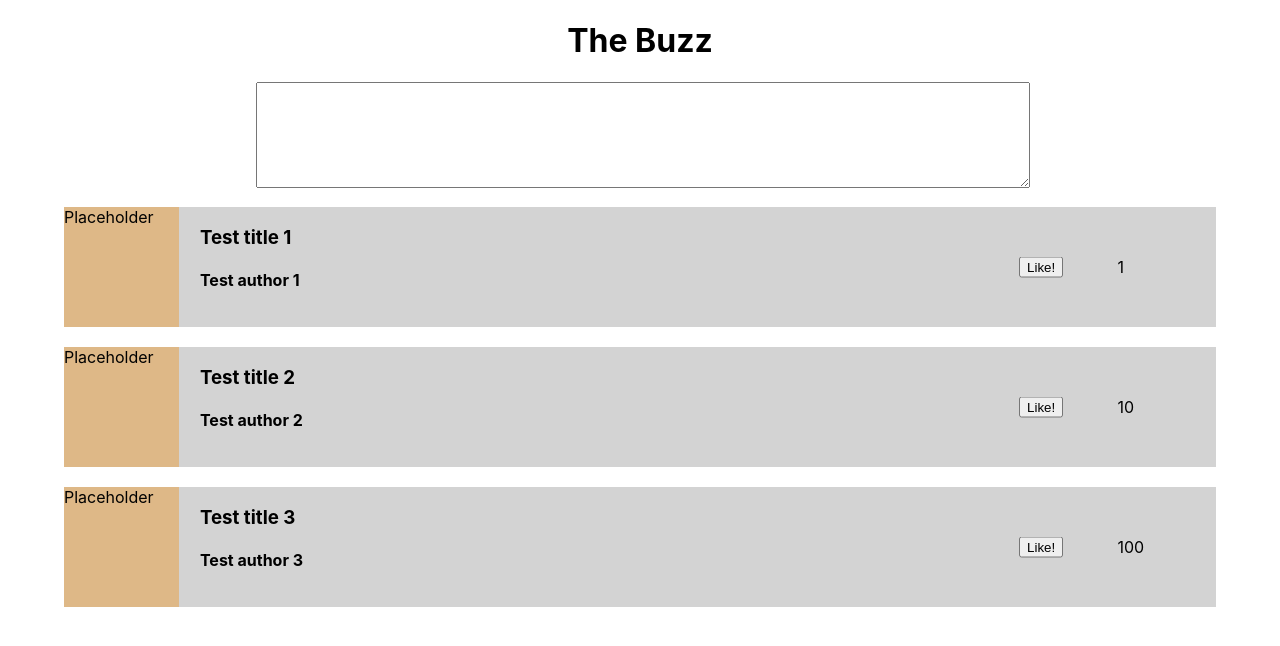
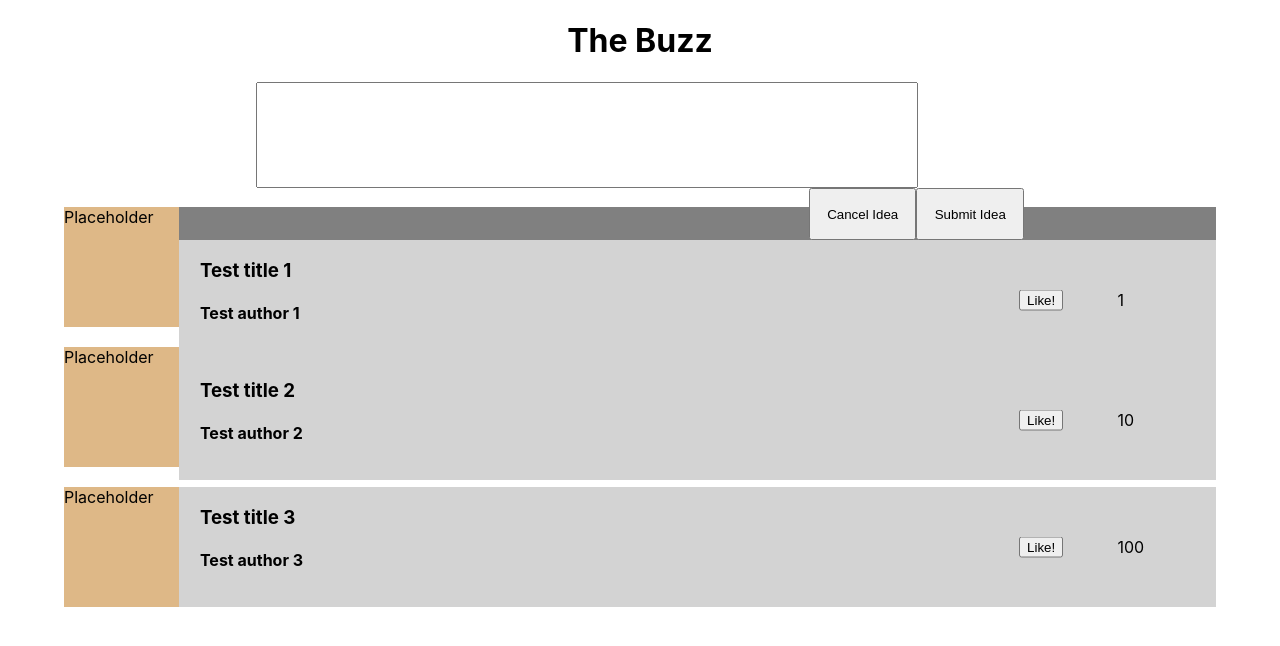
Before and after one commit to Sam20042/BuzzApplication, a React (Create React App) app in the folder web/the-buzz/: page / in a window 1280 px wide. Both pictures are taken after a click on the button "Create Idea". Shown: the top 646 px of the page. Built offline with nearby package versions, Linux system fonts and the light colour scheme.

Commit message:
Added submit button that creates new idea (doesn't give correct message yet

```diff
--- a/web/the-buzz/src/App.js
+++ b/web/the-buzz/src/App.js
@@ -1,3 +1,4 @@
+import { useState, createContext } from 'react';
 import logo from './logo.svg';
 import './App.css';
 import Ideas from './components/IdeaRows.js';
@@ -24,21 +25,38 @@ function ReactBase() {
   );
 }
 
+//const UserContext = createContext();
+
 function App() {
-  const ideas = [
-    { id: 1, title: "Test title 1", author: "Test author 1", likes: 1 },
-    { id: 2, title: "Test title 2", author: "Test author 2", likes: 10 },
-    { id: 3, title: "Test title 3", author: "Test author 3", likes: 100 },
-  ];
+
+
+  const ideasState = useState([
+    { id: 1, title: "Test title 1", author: "Test author 1", message: "test message 1", likes: 1 },
+    { id: 2, title: "Test title 2", author: "Test author 2", message: "test message 2", likes: 10 },
+    { id: 3, title: "Test title 3", author: "Test author 3", message: "test message 3", likes: 100 },
+  ]);
+
+  const [ideas, setIdeas] = ideasState;
+
+  // handleCallback = (newIdea) => {
+  //   setIdeas(previousIdeas => {
+  //     return [...previousIdeas, newIdea];
+  //   })
+  // }
+
+  // handleCallback({ id: 4, title: "Test title 4", author: "Test author 4", message: "test message 4", likes: 250 });
+
 
   return (
     <>
       <div className="App">
         <h1>The Buzz</h1>
       </div>
+      {/* <UserContext.Provider value={{ ideas, setIdeas }}> */}
       <div>
-        <CreateIdea />
+        <CreateIdea state={ideasState} />
       </div>
+      {/* </UserContext.Provider> */}
       <div className="ideaRows">
         <Ideas ideas={ideas} />
       </div>
--- a/web/the-buzz/src/components/CreateIdea.css
+++ b/web/the-buzz/src/components/CreateIdea.css
@@ -8,14 +8,28 @@
 
 .create-idea-button {
     text-align: center;
-    width: 100%;
+    width: 90%;
     height: 100%;
     font-size: 150%;
 
 }
 
 .write-idea-box {
-    width: 100%;
+    width: 85.42%;
     height: 100%;
     font-size: 120%;
+    float: left;
+    resize: none;
 }
+
+.submit-idea-button {
+    width: 14%;
+    height: 52.5%;
+    float: right;
+}
+
+.cancel-idea-button {
+    width: 14%;
+    height: 52.5%;
+    float: right;
+}
--- a/web/the-buzz/src/components/CreateIdea.js
+++ b/web/the-buzz/src/components/CreateIdea.js
@@ -1,13 +1,13 @@
-import { useState } from 'react';
+import { useState, useContext } from 'react';
 import './CreateIdea.css';
 
 
 
-function CreateIdea() {
+function CreateIdea(props) {
     const [inputType, changeInput] = useState("button");
     return (
         <div className="create-idea">
-            {inputType === "button" ? <CreateIdeaButton /> : <WriteIdeaBox />}
+            {inputType === "button" ? <CreateIdeaButton /> : <WriteIdeaBox state={props.state} />}
         </div>
     );
 
@@ -17,7 +17,9 @@ function CreateIdea() {
                 <button
                     className="create-idea-button"
                     type="button"
-                    onClick={() => { changeInput("write") }}
+                    onClick={() => {
+                        changeInput("write")
+                    }}
                 >
                     Create Idea
                 </button>
@@ -25,7 +27,12 @@ function CreateIdea() {
         );
     }
 
-    function WriteIdeaBox() {
+    function WriteIdeaBox(props) {
+        // const { ideas, setIdeas } = useContext(UserContext);
+        // let updated_ideas = ideas;
+        // updated_ideas.append({ id: 4, title: "test 4", author: "test 4", message: "test 4", likes: 666 })
+        // console.log(ideas);
+        const [ideas, setIdeas] = props.state;
         return (
             <>
                 {/* <input type="text"
@@ -35,8 +42,31 @@ function CreateIdea() {
                 /> */}
                 <textarea
                     className="write-idea-box"
-                    rows="6"
+                    name="new_idea"
+                    rows="10"
+                    cols="5"
                 />
+                <button
+                    className="submit-idea-button"
+                    type="button"
+                    onClick={() => {
+                        setIdeas([...ideas, { id: 4, title: "test 4", author: "test 4", message: "test 4", likes: 666 }]);
+                        console.log("updated");
+                        changeInput("button");
+                    }}
+                >
+                    Submit Idea
+                </button>
+                <button
+                    className="cancel-idea-button"
+                    type="button"
+                    onClick={() => {
+                        changeInput("button");
+                    }}
+                >
+                    Cancel Idea
+                </button>
+
             </>
         );
     }
```
